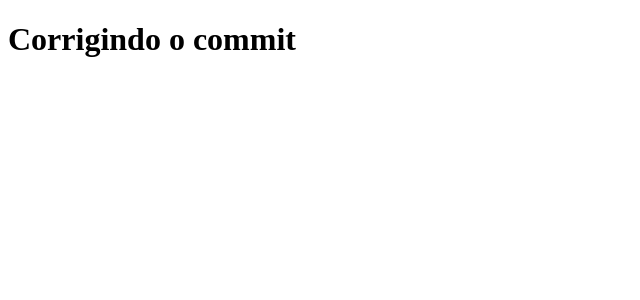
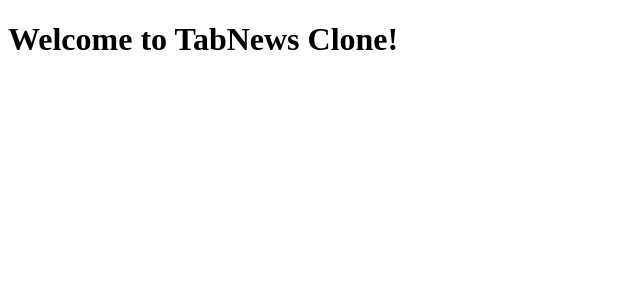
Before and after one commit to angelo-Cahetel/clone-tabnews, a Next.js app: page / in a window 1280 px wide. Shown: the top 300 px of the page, without its empty margins (0-640 px from the left). Built offline with nearby package versions, Linux system fonts and the light colour scheme.

Commit message:
instalando o Test Runner

```diff
--- a/package.json
+++ b/package.json
@@ -5,7 +5,9 @@
   "scripts": {
     "dev": "next dev",
     "lint:check": "prettier --check .",
-    "lint:fix": "prettier --write ."
+    "lint:fix": "prettier --write .",
+    "test": "jest",
+    "test:watch": "jest --watch"
   },
   "author": "",
   "license": "MIT",
@@ -16,6 +18,7 @@
     "react-dom": "^18.2.0"
   },
   "devDependencies": {
+    "jest": "^29.6.2",
     "prettier": "^3.6.2"
   }
 }
--- a/pages/index.js
+++ b/pages/index.js
@@ -1,5 +1,5 @@
 function Home() {
-  return <h1>Corrigindo o commit</h1>;
+  return <h1>Welcome to TabNews Clone!</h1>;
 }
 
 export default Home;
```
Also changed, not shown: 1 other file (tests, documents, lock files or other folders).
